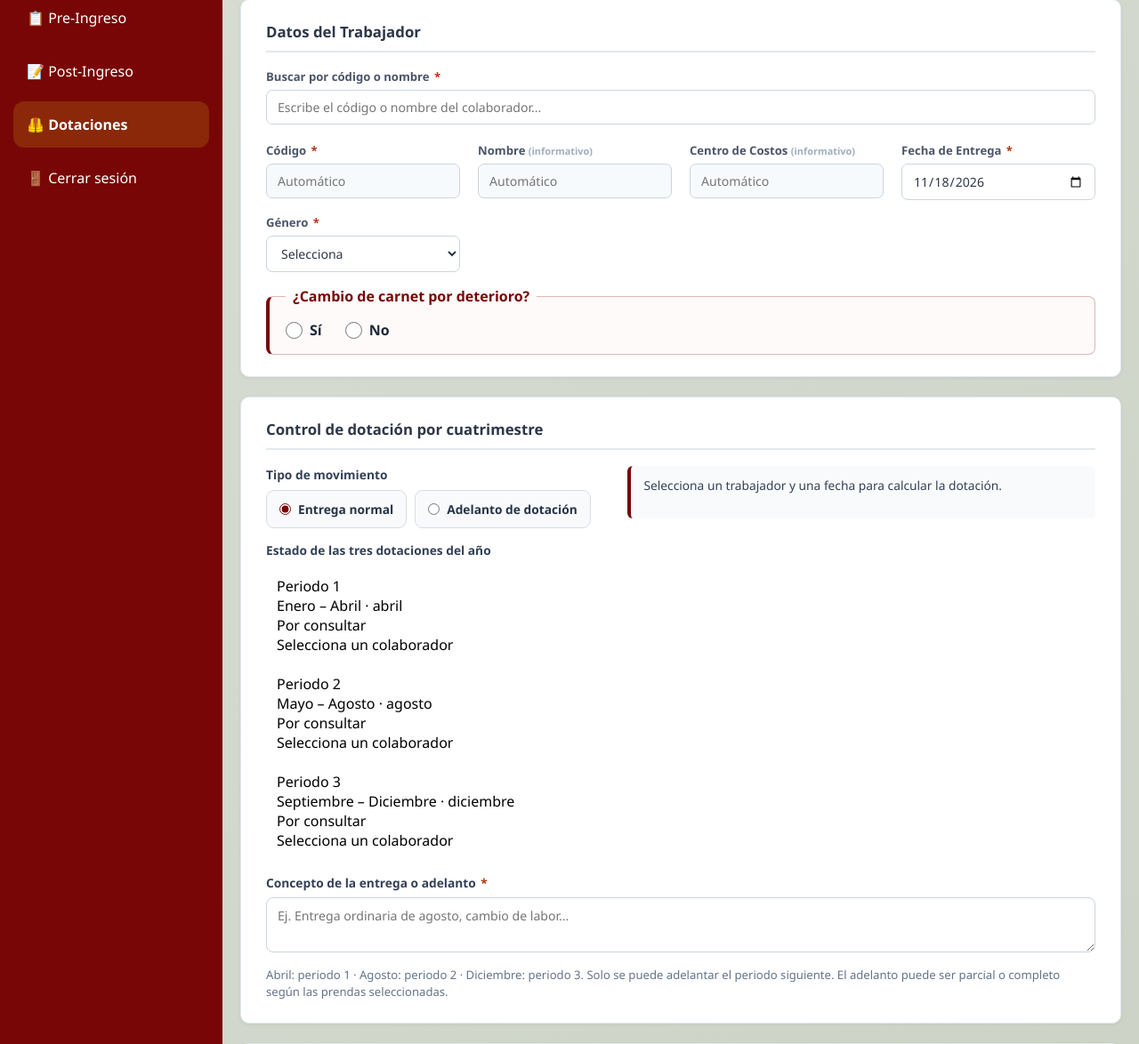
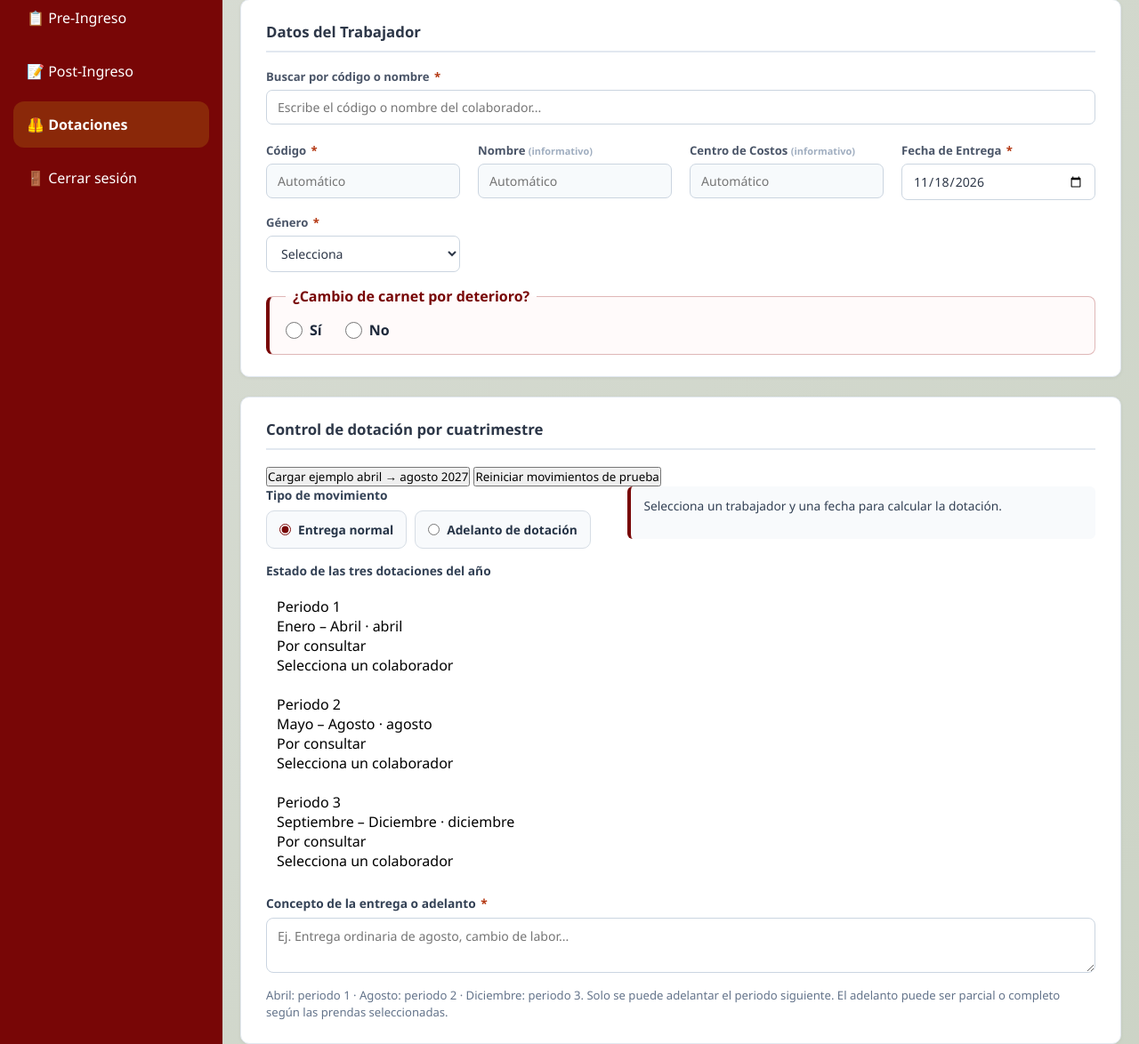
Before and after one commit to Sebastian1047/Gestion-humana, a PHP site: page /View/NuevaDotacion.php in a window 1280 px wide. Shown: the part 221-1395 px from the top of the page at 89% size. Run offline with PHP 8.4, Linux system fonts and the light colour scheme; the visitor is signed in with stand-in values (Sample User, id 1).

Commit message:
feat(demo): ejemplo y reinicio de pruebas dentro de Agregar nuevo registro

```diff
--- a/View/NuevaDotacion.php
+++ b/View/NuevaDotacion.php
@@ -129,6 +129,10 @@ $pagina_actual = basename($_SERVER['PHP_SELF']);
                     <!-- ========== CONTROL POR PERIODO Y ADELANTOS ========== -->
                     <section class="card-seccion nd-periodo-panel" aria-labelledby="nd-titulo-control">
                         <h3 class="seccion-titulo" id="nd-titulo-control">Control de dotación por cuatrimestre</h3>
+                        <div class="nd-demostracion-acciones">
+                            <button type="button" class="cc-btn cc-btn-outline" id="ndCargarEjemplo">Cargar ejemplo abril → agosto 2027</button>
+                            <button type="button" class="cc-btn cc-btn-texto" id="ndLimpiarDemo">Reiniciar movimientos de prueba</button>
+                        </div>
                         <div class="nd-dos-col">
                             <div>
                                 <label class="nd-label">Tipo de movimiento</label>
```
